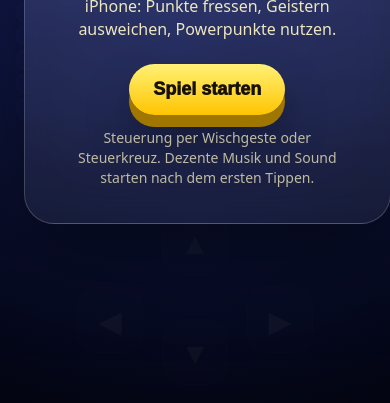
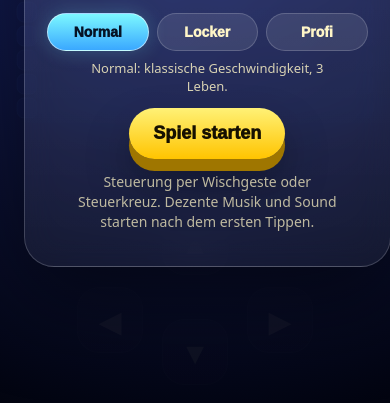
Before and after one commit to MichaelSchiemann/Gurken-Retter, a plain HTML site: page pacman/index.html in a window 390 px wide. Shown: the part 441-844 px from the top of the page. Drawn offline with Linux system fonts and the light colour scheme.

Commit message:
Add Punktjaeger difficulty modes

```diff
--- a/pacman/index.html
+++ b/pacman/index.html
@@ -28,6 +28,11 @@
     .hint { opacity:.72; font-size:14px; }
     button { appearance:none; border:0; border-radius:999px; padding:15px 24px; margin-top:10px; background:linear-gradient(180deg,#fff176,#ffc400); color:#161000; font-size:18px; font-weight:950; box-shadow:0 12px 0 #9f7600, 0 24px 44px rgba(0,0,0,.35); }
     button:active { transform:translateY(6px); box-shadow:0 6px 0 #9f7600, 0 16px 32px rgba(0,0,0,.35); }
+    .difficulty { display:grid; grid-template-columns: repeat(3, 1fr); gap:8px; margin:16px auto 6px; max-width:330px; }
+    .difficulty button { margin:0; padding:10px 6px; font-size:14px; box-shadow:none; background:rgba(255,255,255,.10); color:#fff6c7; border:1px solid rgba(255,255,255,.18); }
+    .difficulty button.active { background:linear-gradient(180deg,#7cf8ff,#3aa8ff); color:#061225; border-color:rgba(255,255,255,.55); box-shadow:0 0 20px rgba(124,248,255,.22); }
+    .difficulty button:active { transform:scale(.96); box-shadow:none; }
+    .mode-note { min-height:34px; font-size:13px; opacity:.82; margin:8px auto 2px; }
     .controls { position:fixed; z-index:4; left:50%; bottom:max(18px, env(safe-area-inset-bottom)); transform:translateX(-50%); width:236px; height:176px; opacity:.78; }
     .pad { position:absolute; width:66px; height:66px; border-radius:22px; border:1px solid rgba(255,255,255,.18); background:rgba(255,255,255,.09); color:#fff6c7; font-size:30px; display:grid; place-items:center; user-select:none; backdrop-filter: blur(10px); box-shadow:0 10px 28px rgba(0,0,0,.18); }
     .pad:active { background:rgba(255,228,94,.27); transform:scale(.96); }
@@ -54,6 +59,12 @@
       <div class="mascot">🟡</div>
       <h1>Punkt-<br>jäger</h1>
       <p>Eine klassische Labyrinth-Jagd fürs iPhone: Punkte fressen, Geistern ausweichen, Powerpunkte nutzen.</p>
+      <div class="difficulty" aria-label="Schwierigkeit wählen">
+        <button class="active" data-difficulty="normal" id="modeNormal">Normal</button>
+        <button data-difficulty="easy" id="modeEasy">Locker</button>
+        <button data-difficulty="hard" id="modeHard">Profi</button>
+      </div>
+      <p class="mode-note" id="modeNote">Normal: klassische Geschwindigkeit, 3 Leben.</p>
       <button id="start">Spiel starten</button>
       <p class="hint">Steuerung per Wischgeste oder Steuerkreuz. Dezente Musik und Sound starten nach dem ersten Tippen.</p>
     </div>
@@ -64,8 +75,14 @@
   const canvas = document.getElementById('game');
   const ctx = canvas.getContext('2d', { alpha: false });
   const $score = document.getElementById('score'), $lives = document.getElementById('lives'), $level = document.getElementById('level'), $best = document.getElementById('best');
-  const overlay = document.getElementById('overlay'), startButton = document.getElementById('start');
-  const storeKey = 'punktjaeger-best-v1';
+  const overlay = document.getElementById('overlay'), startButton = document.getElementById('start'), modeNote = document.getElementById('modeNote');
+  const DIFFICULTIES = {
+    easy: {name:'Locker', lives:5, ghost:.82, player:.98, frightened:10.5, bonus:.85, note:'Locker: 5 Leben, langsamere Geister, längere Powerpunkte.'},
+    normal: {name:'Normal', lives:3, ghost:1, player:1, frightened:8.5, bonus:1, note:'Normal: klassische Geschwindigkeit, 3 Leben.'},
+    hard: {name:'Profi', lives:2, ghost:1.18, player:1.02, frightened:6.5, bonus:1.35, note:'Profi: 2 Leben, schnellere Geister, mehr Punkte.'}
+  };
+  let difficulty = localStorage.getItem('punktjaeger-difficulty') || 'normal';
+  let storeKey = 'punktjaeger-best-v2-' + difficulty;
   let best = Number(localStorage.getItem(storeKey) || 0); $best.textContent = best;
   const DIRS = {left:{x:-1,y:0}, right:{x:1,y:0}, up:{x:0,y:-1}, down:{x:0,y:1}};
   const OPP = {left:'right', right:'left', up:'down', down:'up'};
@@ -134,7 +151,7 @@
     {mode:'patrol', color:'#ff9f43', dir:'down', speed:3.85, corner:{x:13,y:15}},
     {mode:'wanderer', color:'#b875ff', dir:'right', speed:3.75, corner:{x:1,y:15}}
   ];
-  const state = { w:0,h:0,dpr:1,tile:20,ox:0,oy:80, running:false, paused:false, over:false, score:0,lives:3,level:1,last:0,time:0, pellets:0, frightened:0, grid:[], currentMap:LEVELS[0], player:null, ghosts:[], particles:[], mouth:0, touch:null, audio:null, musicGain:null, musicTimer:null, musicStep:0, muted:false };
+  const state = { w:0,h:0,dpr:1,tile:20,ox:0,oy:80, running:false, paused:false, over:false, score:0,lives:3,level:1,last:0,time:0, pellets:0, frightened:0, grid:[], currentMap:LEVELS[0], player:null, ghosts:[], particles:[], mouth:0, touch:null, audio:null, musicGain:null, musicTimer:null, musicStep:0, muted:false, difficulty:difficulty };
 
   function activeMap(){ return LEVELS[(state.level-1) % LEVELS.length]; }
   function viewportWidth(){ return Math.round(window.visualViewport?.width || innerWidth); }
@@ -142,18 +159,22 @@
   function resize(){ state.dpr=Math.min(devicePixelRatio||1,2); state.w=viewportWidth(); state.h=viewportHeight(); canvas.width=Math.floor(state.w*state.dpr); canvas.height=Math.floor(state.h*state.dpr); canvas.style.width=state.w+'px'; canvas.style.height=state.h+'px'; ctx.setTransform(state.dpr,0,0,state.dpr,0,0); const map=state.currentMap||LEVELS[0], rows=map.length, cols=map[0].length; const usableH=state.h-210-Math.max(0, (window.safeAreaInsetBottom||0)); state.tile=Math.floor(Math.min((state.w-24)/cols, usableH/rows)); state.tile=Math.max(18, state.tile); state.ox=(state.w-state.tile*cols)/2; state.oy=Math.max(58, (state.h-state.tile*rows-130)/2); }
   function cloneLevel(){ state.currentMap=activeMap(); state.grid=state.currentMap.map(r=>r.split('')); state.pellets=0; let spawn={x:7,y:8}; for(let y=0;y<state.grid.length;y++) for(let x=0;x<state.grid[y].length;x++){ const c=state.grid[y][x]; if(c==='.'||c==='o') state.pellets++; if(c==='P'){ state.player=entity(x,y,'right',5.6); state.grid[y][x]=' '; } if(c==='G'){ spawn={x,y}; state.grid[y][x]=' '; }} const starts=[{x:spawn.x,y:spawn.y},{x:spawn.x-1,y:spawn.y},{x:spawn.x+1,y:spawn.y},{x:spawn.x,y:spawn.y-1}]; state.ghosts=ghostBrains.map((brain,i)=>entity(starts[i].x, starts[i].y, brain.dir, brain.speed, brain.color, brain.mode, brain.corner, i)); resize(); }
   function entity(x,y,dir,speed,color,mode='player',corner={x:1,y:1},id=0){ return {x:x+.5,y:y+.5,spawnX:x+.5,spawnY:y+.5,dir,next:dir,speed,baseSpeed:speed,color,mode,corner,id,dead:0,wander:{x:corner.x,y:corner.y},turns:0}; }
-  function resetAll(){ state.score=0; state.lives=3; state.level=1; state.frightened=0; state.running=true; state.over=false; state.particles=[]; overlay.querySelector('.mascot').textContent='🟡'; overlay.querySelector('h1').innerHTML='Punkt-<br>jäger'; overlay.querySelector('p').textContent='Eine klassische Labyrinth-Jagd fürs iPhone: Punkte fressen, Geistern ausweichen, Powerpunkte nutzen.'; startButton.textContent='Spiel starten'; cloneLevel(); updateHud(); overlay.classList.add('hidden'); sound('start'); startMusic(); }
+  function activeDifficulty(){ return DIFFICULTIES[state.difficulty] || DIFFICULTIES.normal; }
+  function scoreValue(points){ return Math.round(points * activeDifficulty().bonus); }
+  function refreshDifficultyUI(){ state.difficulty=difficulty; storeKey='punktjaeger-best-v2-'+difficulty; best=Number(localStorage.getItem(storeKey)||0); document.querySelectorAll?.('[data-difficulty]').forEach(btn=>btn.classList.toggle('active', btn.dataset.difficulty===difficulty)); if(modeNote) modeNote.textContent=activeDifficulty().note; $best.textContent=best; }
+  function setDifficulty(mode){ if(state.running) return; difficulty=mode; localStorage.setItem('punktjaeger-difficulty', mode); refreshDifficultyUI(); }
+  function resetAll(){ const cfg=activeDifficulty(); state.score=0; state.lives=cfg.lives; state.level=1; state.frightened=0; state.running=true; state.over=false; state.particles=[]; overlay.querySelector('.mascot').textContent='🟡'; overlay.querySelector('h1').innerHTML='Punkt-<br>jäger'; overlay.querySelector('p').textContent='Eine klassische Labyrinth-Jagd fürs iPhone: Punkte fressen, Geistern ausweichen, Powerpunkte nutzen.'; startButton.textContent='Spiel starten'; cloneLevel(); updateHud(); overlay.classList.add('hidden'); sound('start'); startMusic(); }
   function updateHud(){ $score.textContent=state.score; $lives.textContent=state.lives; $level.textContent=state.level; if(state.score>best){best=state.score; localStorage.setItem(storeKey,String(best));} $best.textContent=best; }
   function wall(x,y){ x=Math.floor(x); y=Math.floor(y); return y<0||y>=state.grid.length||x<0||x>=state.grid[0].length||state.grid[y][x]==='#'; }
   function centered(e){ return Math.abs(e.x-(Math.floor(e.x)+.5))<.085 && Math.abs(e.y-(Math.floor(e.y)+.5))<.085; }
   function can(e,dir){ const d=DIRS[dir]; return !wall(Math.floor(e.x)+d.x, Math.floor(e.y)+d.y); }
   function move(e,dt){ if(e.dead>0){ e.dead-=dt; return; } if(centered(e)){ e.x=Math.floor(e.x)+.5; e.y=Math.floor(e.y)+.5; if(can(e,e.next)) e.dir=e.next; if(!can(e,e.dir)) return; } const d=DIRS[e.dir]; e.x+=d.x*e.speed*dt; e.y+=d.y*e.speed*dt; }
   function setDir(d){ if(!state.player) return; state.player.next=d; }
-  function updatePlayer(dt){ const p=state.player; p.speed=5.55+Math.min(1.15,state.level*.12); move(p,dt); const tx=Math.floor(p.x), ty=Math.floor(p.y), c=state.grid[ty]?.[tx]; if((c==='.'||c==='o') && Math.abs(p.x-(tx+.5))<.35 && Math.abs(p.y-(ty+.5))<.35){ state.grid[ty][tx]=' '; state.pellets--; state.score += c==='o' ? 50 : 10; burst(p.x,p.y,c==='o'?'#7cf8ff':'#ffe45e',c==='o'?18:5); sound(c==='o'?'power':'dot'); if(c==='o') state.frightened=8.5; updateHud(); if(state.pellets<=0) nextLevel(); }}
-  function nextLevel(){ state.level++; state.score+=250; state.frightened=0; sound('win'); cloneLevel(); updateHud(); }
+  function updatePlayer(dt){ const p=state.player, cfg=activeDifficulty(); p.speed=(5.55+Math.min(1.15,state.level*.12))*cfg.player; move(p,dt); const tx=Math.floor(p.x), ty=Math.floor(p.y), c=state.grid[ty]?.[tx]; if((c==='.'||c==='o') && Math.abs(p.x-(tx+.5))<.35 && Math.abs(p.y-(ty+.5))<.35){ state.grid[ty][tx]=' '; state.pellets--; state.score += c==='o' ? scoreValue(50) : scoreValue(10); burst(p.x,p.y,c==='o'?'#7cf8ff':'#ffe45e',c==='o'?18:5); sound(c==='o'?'power':'dot'); if(c==='o') state.frightened=cfg.frightened; updateHud(); if(state.pellets<=0) nextLevel(); }}
+  function nextLevel(){ state.level++; state.score+=scoreValue(250); state.frightened=0; sound('win'); cloneLevel(); updateHud(); }
   function chooseTarget(g){ const p=state.player, pd=DIRS[p.dir]||DIRS.right; if(state.frightened>0) return g.corner; if(g.mode==='chaser') return {x:p.x,y:p.y}; if(g.mode==='ambusher') return {x:p.x+pd.x*4,y:p.y+pd.y*4}; if(g.mode==='patrol'){ const corners=[g.corner,{x:1,y:g.corner.y},{x:g.corner.x,y:1},{x:7,y:8}]; return corners[Math.floor((state.time*.22+g.id)%corners.length)]; } if(g.mode==='wanderer'){ if(!g.wander || Math.hypot(g.x-g.wander.x,g.y-g.wander.y)<2 || g.turns%7===0){ const cols=state.grid[0].length, rows=state.grid.length; do { g.wander={x:1+Math.floor(Math.random()*(cols-2)), y:1+Math.floor(Math.random()*(rows-2))}; } while(wall(g.wander.x,g.wander.y)); } return g.wander; } return g.corner; }
   function chooseGhostDir(g, dirs){ if(!dirs.length) return g.dir; if(state.frightened>0) return dirs[Math.floor(Math.random()*dirs.length)]; const target=chooseTarget(g); dirs.sort((a,b)=>{ const da=DIRS[a], db=DIRS[b]; const ax=g.x+da.x-target.x, ay=g.y+da.y-target.y, bx=g.x+db.x-target.x, by=g.y+db.y-target.y; return (ax*ax+ay*ay)-(bx*bx+by*by); }); if(g.mode==='wanderer' && Math.random()<.35) return dirs[Math.floor(Math.random()*Math.min(2,dirs.length))]; return dirs[0]; }
-  function updateGhosts(dt){ state.frightened=Math.max(0,state.frightened-dt); for(const g of state.ghosts){ if(centered(g)){ g.x=Math.floor(g.x)+.5; g.y=Math.floor(g.y)+.5; g.turns++; const options=Object.keys(DIRS).filter(d=>d!==OPP[g.dir] && can(g,d)); const dirs=options.length?options:Object.keys(DIRS).filter(d=>can(g,d)); g.next=chooseGhostDir(g, dirs); } g.speed=(state.frightened>0?2.75:g.baseSpeed+state.level*.18); move(g,dt); const dx=g.x-state.player.x, dy=g.y-state.player.y; if(dx*dx+dy*dy<.34){ if(state.frightened>0){ state.score+=200; g.x=g.spawnX; g.y=g.spawnY; g.dead=.7; burst(g.x,g.y,'#a6f7ff',22); sound('eatGhost'); updateHud(); } else if(g.dead<=0) loseLife(); } }}
+  function updateGhosts(dt){ const cfg=activeDifficulty(); state.frightened=Math.max(0,state.frightened-dt); for(const g of state.ghosts){ if(centered(g)){ g.x=Math.floor(g.x)+.5; g.y=Math.floor(g.y)+.5; g.turns++; const options=Object.keys(DIRS).filter(d=>d!==OPP[g.dir] && can(g,d)); const dirs=options.length?options:Object.keys(DIRS).filter(d=>can(g,d)); g.next=chooseGhostDir(g, dirs); } g.speed=(state.frightened>0?2.75:g.baseSpeed+state.level*.18)*cfg.ghost; move(g,dt); const dx=g.x-state.player.x, dy=g.y-state.player.y; if(dx*dx+dy*dy<.34){ if(state.frightened>0){ state.score+=scoreValue(200); g.x=g.spawnX; g.y=g.spawnY; g.dead=.7; burst(g.x,g.y,'#a6f7ff',22); sound('eatGhost'); updateHud(); } else if(g.dead<=0) loseLife(); } }}
   function loseLife(){ state.lives--; sound('death'); navigator.vibrate?.([80,40,120]); updateHud(); if(state.lives<=0){ stopMusic(); state.running=false; state.over=true; overlay.querySelector('.mascot').textContent='👻'; overlay.querySelector('h1').innerHTML='Spiel<br>vorbei'; overlay.querySelector('p').textContent=`Du hast ${state.score} Punkte gejagt. Rekord: ${best}.`; startButton.textContent='Noch mal spielen'; overlay.classList.remove('hidden'); } else { const oldScore=state.score; cloneLevel(); state.score=oldScore; }}
   function burst(gx,gy,color,n){ const p=toPx(gx,gy); for(let i=0;i<n;i++){ const a=Math.random()*Math.PI*2, s=35+Math.random()*110; state.particles.push({x:p.x,y:p.y,vx:Math.cos(a)*s,vy:Math.sin(a)*s,life:.35+Math.random()*.45,color,r:1.5+Math.random()*2.5}); }}
   function updateParticles(dt){ for(let i=state.particles.length-1;i>=0;i--){ const p=state.particles[i]; p.life-=dt; p.x+=p.vx*dt; p.y+=p.vy*dt; p.vx*=.98; p.vy*=.98; if(p.life<=0) state.particles.splice(i,1); }}
@@ -165,7 +186,7 @@
   function drawEntities(){ const p=toPx(state.player.x,state.player.y), t=state.tile; const angle={right:0,left:Math.PI,up:-Math.PI/2,down:Math.PI/2}[state.player.dir]; const open=.2+state.mouth*.55; ctx.save(); ctx.translate(p.x,p.y); ctx.rotate(angle); ctx.fillStyle='#ffe45e'; ctx.shadowColor='#ffe45e'; ctx.shadowBlur=18; ctx.beginPath(); ctx.moveTo(0,0); ctx.arc(0,0,t*.42,open,Math.PI*2-open); ctx.closePath(); ctx.fill(); ctx.restore(); ctx.shadowBlur=0; for(const g of state.ghosts) drawGhost(g); }
   function drawGhost(g){ const p=toPx(g.x,g.y), t=state.tile, scared=state.frightened>0; ctx.save(); ctx.translate(p.x,p.y); ctx.fillStyle=scared?'#244dff':g.color; ctx.shadowColor=ctx.fillStyle; ctx.shadowBlur=16; ctx.beginPath(); ctx.arc(0,-t*.06,t*.34,Math.PI,0); ctx.lineTo(t*.34,t*.28); for(let i=2;i>=-2;i--) ctx.lineTo(i*t*.17, t*(i%2? .18:.30)); ctx.closePath(); ctx.fill(); ctx.shadowBlur=0; ctx.fillStyle='#fff'; ctx.beginPath(); ctx.arc(-t*.13,-t*.08,t*.08,0,7); ctx.arc(t*.13,-t*.08,t*.08,0,7); ctx.fill(); ctx.fillStyle=scared?'#fff':'#111'; ctx.beginPath(); ctx.arc(-t*.13,-t*.08,t*.035,0,7); ctx.arc(t*.13,-t*.08,t*.035,0,7); ctx.fill(); ctx.restore(); }
   function drawParticles(){ for(const p of state.particles){ ctx.globalAlpha=Math.max(0,p.life/.8); ctx.fillStyle=p.color; ctx.beginPath(); ctx.arc(p.x,p.y,p.r,0,7); ctx.fill(); } ctx.globalAlpha=1; }
-  function drawPowerBar(){ ctx.fillStyle='rgba(124,248,255,.18)'; ctx.fillRect(state.ox,state.oy-12,state.tile*state.grid[0].length,5); ctx.fillStyle='#7cf8ff'; ctx.fillRect(state.ox,state.oy-12,state.tile*state.grid[0].length*(state.frightened/8.5),5); }
+  function drawPowerBar(){ const max=activeDifficulty().frightened; ctx.fillStyle='rgba(124,248,255,.18)'; ctx.fillRect(state.ox,state.oy-12,state.tile*state.grid[0].length,5); ctx.fillStyle='#7cf8ff'; ctx.fillRect(state.ox,state.oy-12,state.tile*state.grid[0].length*(state.frightened/max),5); }
   function loop(now){ const dt=Math.min(.033,(now-state.last)/1000||.016); state.last=now; update(dt); draw(); requestAnimationFrame(loop); }
   function initAudio(){ if(state.audio) return; const AC=window.AudioContext||window.webkitAudioContext; if(!AC) return; state.audio=new AC(); state.musicGain=state.audio.createGain(); state.musicGain.gain.setValueAtTime(.018,state.audio.currentTime); state.musicGain.connect(state.audio.destination); }
   function tone(freq,dur=.055,type='square',gain=.035,dest){ if(!state.audio||state.muted) return; const t=state.audio.currentTime, o=state.audio.createOscillator(), g=state.audio.createGain(); o.type=type; o.frequency.setValueAtTime(freq,t); g.gain.setValueAtTime(gain,t); g.gain.exponentialRampToValueAtTime(.0001,t+dur); o.connect(g); g.connect(dest||state.audio.destination); o.start(t); o.stop(t+dur); }
@@ -179,10 +200,11 @@
   document.addEventListener('gesturestart', e=>e.preventDefault()); document.addEventListener('gesturechange', e=>e.preventDefault());
   document.addEventListener('touchmove', e=>{ if(e.touches?.length>1) e.preventDefault(); }, {passive:false});
   for(const id of ['up','down','left','right']) document.getElementById(id).addEventListener('pointerdown', e=>{ e.preventDefault(); initAudio(); setDir(id); });
+  document.querySelectorAll?.('[data-difficulty]').forEach(btn=>btn.addEventListener('click', e=>{ e.preventDefault(); setDifficulty(btn.dataset.difficulty); }));
   addEventListener('keydown', e=>{ const k={ArrowUp:'up',ArrowDown:'down',ArrowLeft:'left',ArrowRight:'right',w:'up',s:'down',a:'left',d:'right'}[e.key]; if(k) setDir(k); if(e.key==='Enter'||e.key===' ') resetAll(); });
   startButton.addEventListener('click',()=>{ initAudio(); resetAll(); }); addEventListener('resize', resize); addEventListener('orientationchange',()=>setTimeout(resize,120)); window.visualViewport?.addEventListener('resize', resize);
   if ('serviceWorker' in navigator && location.protocol !== 'file:') addEventListener('load',()=>navigator.serviceWorker.register('./service-worker.js').catch(()=>{}));
-  resize(); cloneLevel(); requestAnimationFrame(loop);
+  refreshDifficultyUI(); resize(); cloneLevel(); requestAnimationFrame(loop);
 })();
 </script>
 </body>
--- a/pacman/service-worker.js
+++ b/pacman/service-worker.js
@@ -1,4 +1,4 @@
-const CACHE_NAME = 'punktjaeger-v3';
+const CACHE_NAME = 'punktjaeger-v4';
 const ASSETS = ['./', './index.html', './manifest.webmanifest', './service-worker.js', './icons/icon-180.png', './icons/icon-192.png', './icons/icon-512.png'];
 self.addEventListener('install', event => { event.waitUntil(caches.open(CACHE_NAME).then(cache => cache.addAll(ASSETS))); self.skipWaiting(); });
 self.addEventListener('activate', event => { event.waitUntil(caches.keys().then(keys => Promise.all(keys.filter(key => key !== CACHE_NAME).map(key => caches.delete(key))))); self.clients.claim(); });
```
